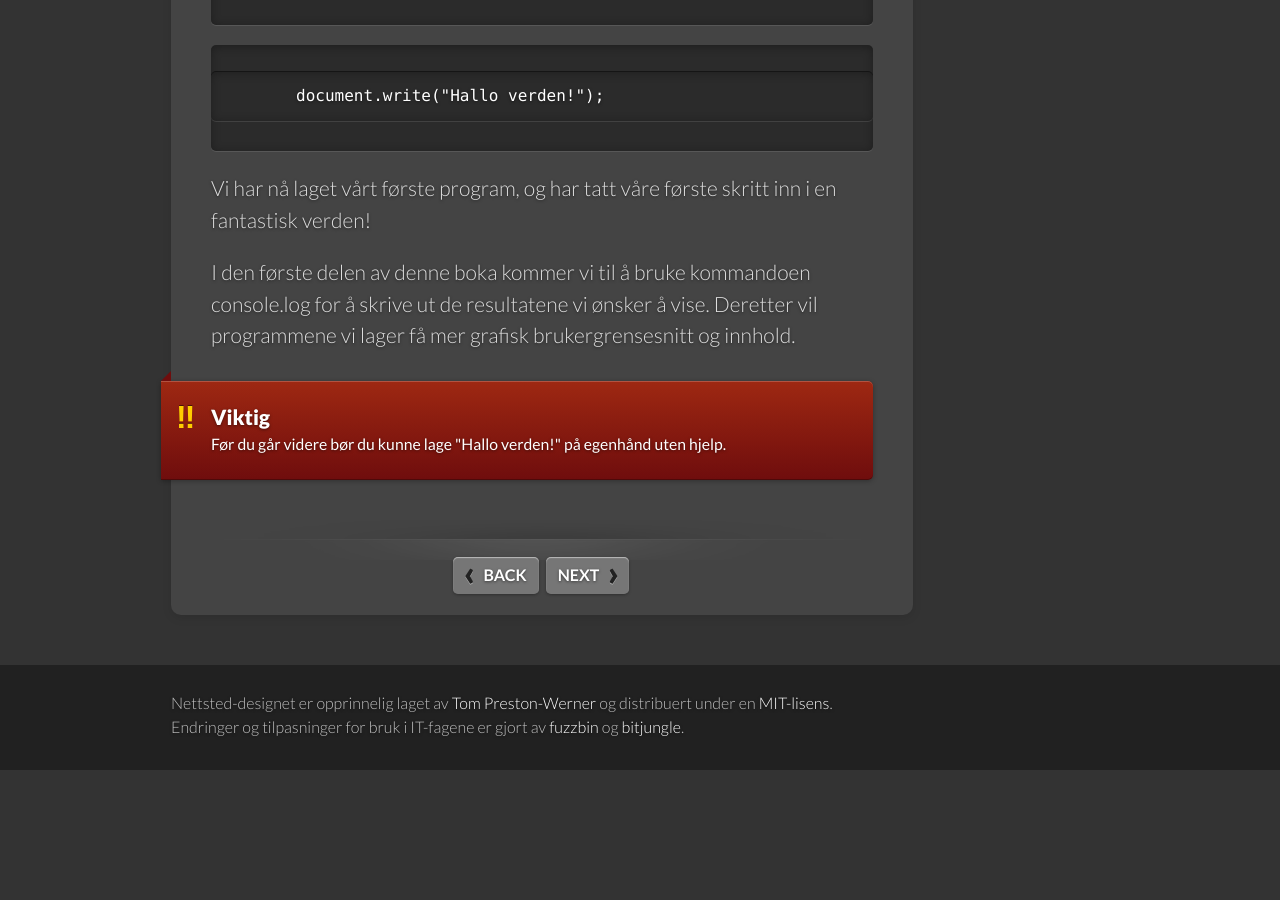
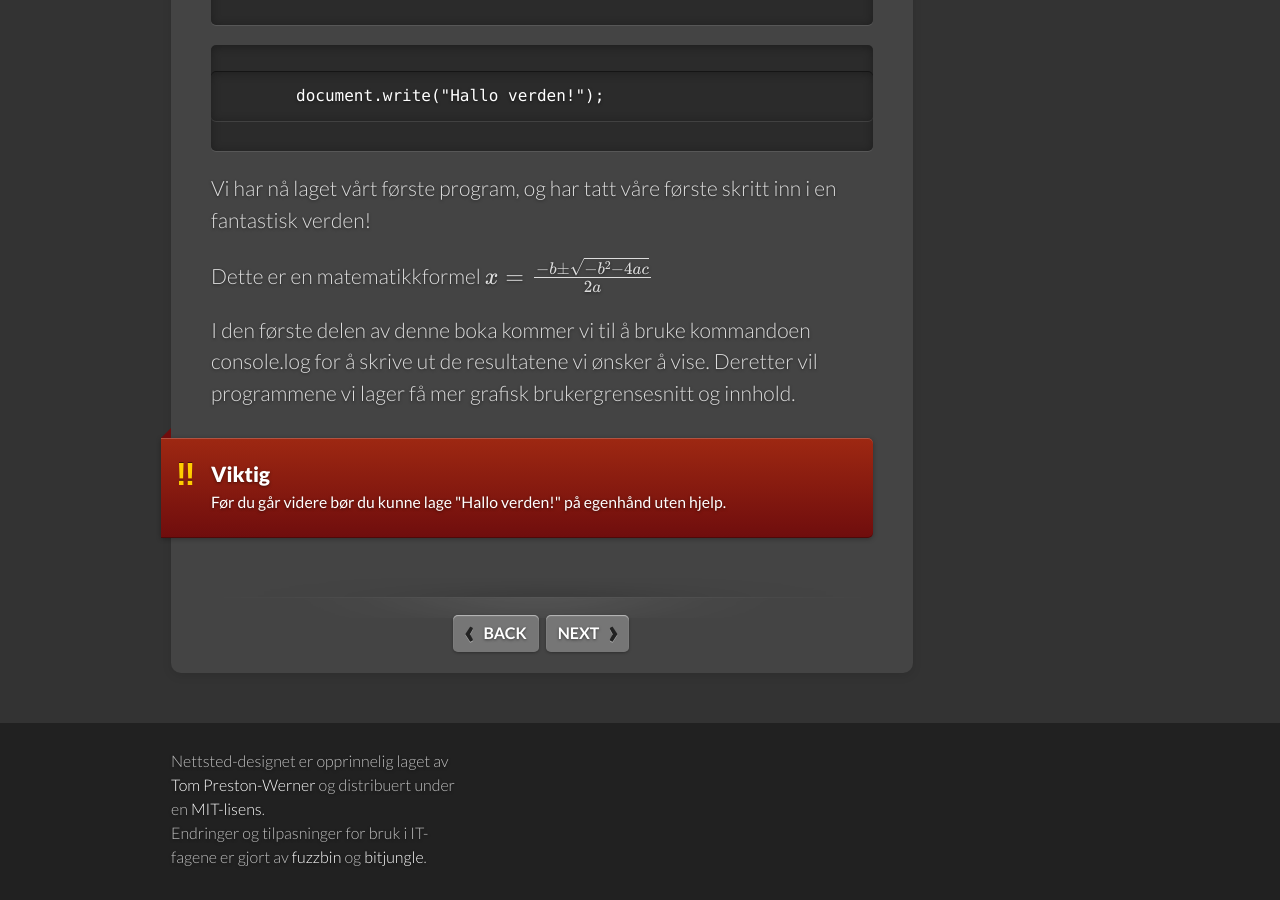
Before and after one commit to fagstoff/it.vgs.no, a Jekyll site: the page built from _docs/fagstoff/eksempel-3.md, in a window 1280 px wide and 900 px high, scrolled down 997 px. Built offline with Jekyll 4.4.1, drawn with Linux system fonts in a browser that asks for light colours; Markdown is read by kramdown in place of the engine named in the settings; formulas are drawn with MathJax 3; before the commit the page ends 1767 px from its top, so only the background shows below that.

Commit message:
La inn støtte for matjax

```diff
--- a/_docs/fagstoff/eksempel-3.md
+++ b/_docs/fagstoff/eksempel-3.md
@@ -32,6 +32,8 @@ SELECT * FROM Lagerbeholdning WHERE Beholdning < 100;
 
 Vi har nå laget vårt første program, og har tatt våre første skritt inn i en fantastisk verden!
 
+Dette er en matematikkformel $$x=\frac{-b \pm \sqrt{-b^2-4ac}}{2a}$$
+
 I den første delen av denne boka kommer vi til å bruke kommandoen console.log  for å skrive ut de resultatene vi ønsker å vise. Deretter vil programmene vi lager få mer grafisk brukergrensesnitt og innhold.
 
 <div class="note warning">
--- a/_includes/footer.html
+++ b/_includes/footer.html
@@ -1,15 +1,17 @@
 <footer role="contentinfo">
   <div class="grid">
-    <div class="unit whole center-on-mobiles">
+    <div class="unit one-third center-on-mobiles">
       <p>Nettsted-designet er opprinnelig laget av <a href="http://tom.preston-werner.com/">Tom Preston-Werner</a> og distribuert under en <a href="{{ site.repository }}/blob/master/LICENSE">MIT-lisens</a>.<br>Endringer og tilpasninger for bruk i IT-fagene er gjort av <a href="https://github.com/fuzzbin">fuzzbin</a> og <a href="https://github.com/bitjungle">bitjungle</a>.</p>
     </div>
-    <!-- <div class="unit two-thirds align-right center-on-mobiles">
+    <div class="unit two-thirds align-right center-on-mobiles">
       <p>
-        Proudly hosted by
-        <a href="https://github.com">
+
+
+        <!--Proudly hosted by
+         <a href="https://github.com">
           <img src="/img/footer-logo.png" width="100" height="30" alt="GitHub • Social coding">
-        </a>
+        </a> -->
       </p>
-    </div>-->
+    </div>
   </div>
 </footer>
--- a/_layouts/docs.html
+++ b/_layouts/docs.html
@@ -1,6 +1,8 @@
 ---
 layout: default
 ---
+
+<script src="http://cdn.mathjax.org/mathjax/latest/MathJax.js?config=TeX-AMS-MML_HTMLorMML" type="text/javascript"></script>
 
   <section class="docs">
     <div class="grid">
--- a/_layouts/page.html
+++ b/_layouts/page.html
@@ -1,6 +1,7 @@
 ---
 layout: default
 ---
+<script src="http://cdn.mathjax.org/mathjax/latest/MathJax.js?config=TeX-AMS-MML_HTMLorMML" type="text/javascript"></script>
 
 <section class="standalone">
   <div class="grid">
```
